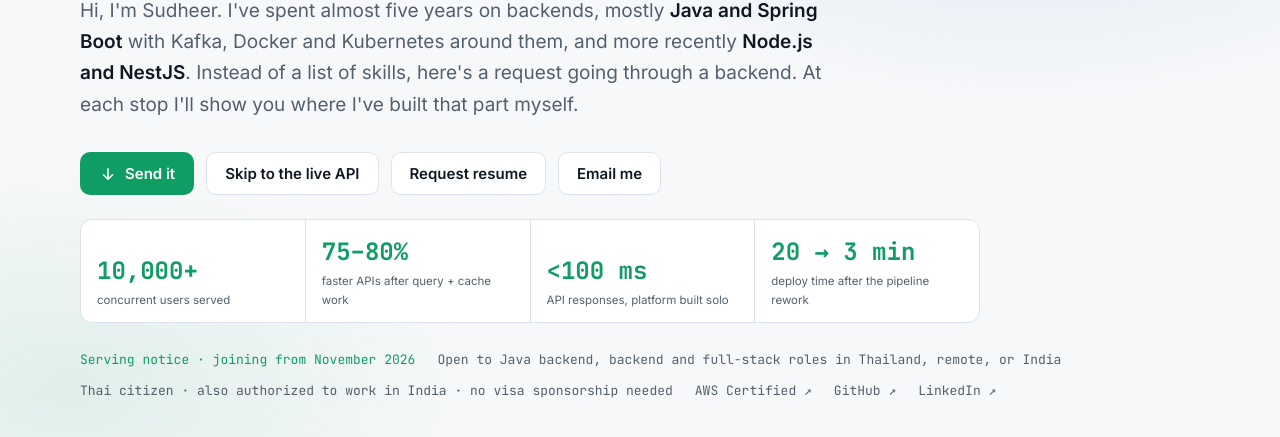
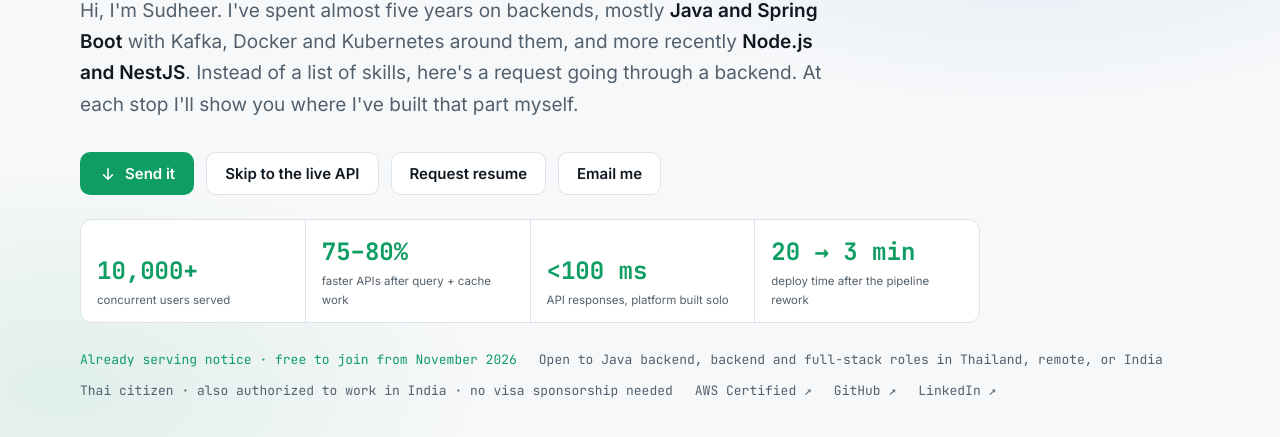
Before and after one commit to iamsrkg/portfolio, a plain HTML site: page index.html in a window 1280 px wide. Shown: the part 363-800 px from the top of the page. Drawn offline with Linux system fonts and the light colour scheme.

Commit message:
Say the notice period once, list every file in the README

```diff
--- a/index.html
+++ b/index.html
@@ -97,7 +97,7 @@
           <div><dt>deploy time after the pipeline rework</dt><dd>20 → 3 min</dd></div>
         </dl>
         <p class="opening-meta mono">
-          <span class="notice" data-until="2026-11-02">Serving notice · joining from November 2026</span>
+          <span class="notice" data-until="2026-11-02">Already serving notice · free to join from November 2026</span>
           <span>Open to Java backend, backend and full-stack roles in Thailand, remote, or India</span>
           <span>Thai citizen · also authorized to work in India · no visa sponsorship needed</span>
           <a href="https://www.credly.com/badges/1f077cc8-f8b9-416f-b686-b8c0348d51e6/public_url" target="_blank" rel="noopener">AWS Certified ↗</a>
```
Also changed, not shown: README.md.
